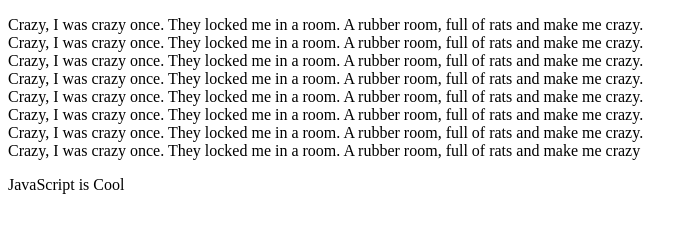
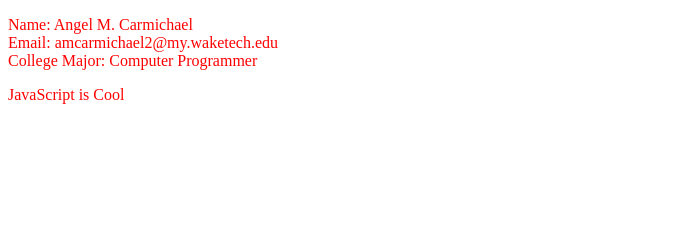
Before and after one commit to My-dog-Bubbles/M2, a plain HTML site: page L2_Carmichael.html in a window 1280 px wide. Shown: the whole page, without its empty margins (0-694 px from the left). Drawn offline with Linux system fonts and the light colour scheme.

Commit message:
Created an html document that is imbeded in JavaScript.

```diff
--- a/L2_Carmichael.html
+++ b/L2_Carmichael.html
@@ -6,13 +6,13 @@
     <title>Document</title>
 </head>
 <body>
-    <p>Crazy, I was crazy once. They locked me in a room. A rubber room, full of rats and make me crazy.<br>Crazy, I was crazy once. They locked me in a room. A rubber room, full of rats and make me crazy.<br>Crazy, I was crazy once. They locked me in a room. A rubber room, full of rats and make me crazy.<br>Crazy, I was crazy once. They locked me in a room. A rubber room, full of rats and make me crazy.<br>Crazy, I was crazy once. They locked me in a room. A rubber room, full of rats and make me crazy.<br>Crazy, I was crazy once. They locked me in a room. A rubber room, full of rats and make me crazy.<br>Crazy, I was crazy once. They locked me in a room. A rubber room, full of rats and make me crazy.<br>Crazy, I was crazy once. They locked me in a room. A rubber room, full of rats and make me crazy</p>
-    <p> </p>
-    <p id="results">Crazy, I was crazy once. They locked me in a room. A rubber room, full of rats and make me crazy.</p>
+    <p>Name: Angel M. Carmichael<br>Email: amcarmichael2@my.waketech.edu<br>College Major: Computer Programmer</p>
+    <p id="results">Crazy, I was crazy once. They locked me in a room. A rubber room, full of rats and make me crazy.<br>Crazy, I was crazy once. They locked me in a room. A rubber room, full of rats and make me crazy.<br>Crazy, I was crazy once. They locked me in a room. A rubber room, full of rats and make me crazy.<br>Crazy, I was crazy once. They locked me in a room. A rubber room, full of rats and make me crazy.<br>Crazy, I was crazy once. They locked me in a room. A rubber room, full of rats and make me crazy.<br>Crazy, I was crazy once. They locked me in a room. A rubber room, full of rats and make me crazy.<br>Crazy, I was crazy once. They locked me in a room. A rubber room, full of rats and make me crazy.<br>Crazy, I was crazy once. They locked me in a room. A rubber room, full of rats and make me crazy<br></p>
     <p id="results"></p>
 
 
     <script>window.onload = function(){alert("Crazy, I was crazy once.")};</script>
     <script>document.getElementById("results").innerHTML="JavaScript is Cool";</script>
+    <script>document.body.style.color = "red"</script>
 </body>
 </html>
```
